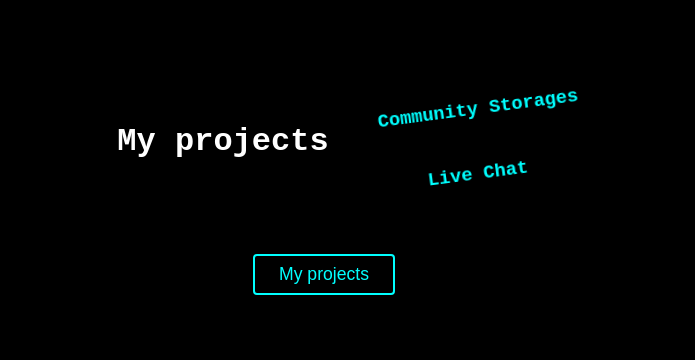
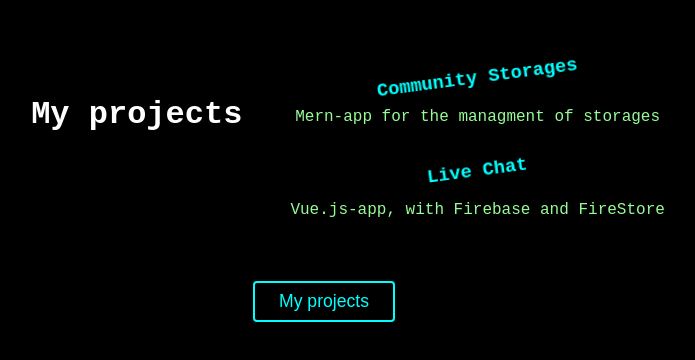
Before and after one commit to amabelleS/my-protfolio, a React (Create React App) app: page / in a window 1280 px wide. Shown: the part 1894-2254 px from the top of the page, without its empty margins (316-1011 px from the left). Built offline with nearby package versions, Linux system fonts and the light colour scheme; a web font is replaced by a local one.

Commit message:
home projects discription

```diff
--- a/src/pages/Home.css
+++ b/src/pages/Home.css
@@ -157,10 +157,13 @@
 
 .home_projects_main {
   margin: 2.4rem;
+  display: flex;
+  justify-content: space-between;
 }
 
-.home_projects_main {
-  display: flex;
+.home_projects_main_title {
+  /* margin-bottom: 64rem; */
+  /* justify-self: start; */
 }
 
 .home_projects_main_list {
@@ -173,10 +176,20 @@
   text-decoration: none;
 }
 
+.home_projects_main_list p {
+  color: palegreen;
+}
+
 .home_projects_main_list h3 {
   color: aqua;
   animation: wiggle 420ms 2s 11 ease-out none;
 }
+
+/* .home_projects_main_list:hover h3,
+.home_projects_main_list h3:active {
+  text-shadow: 1px 1px 1px gray;
+  transform: skewX(-20deg) scale(1.1);
+} */
 
 .second {
   height: 100vh;
--- a/src/pages/Home.js
+++ b/src/pages/Home.js
@@ -59,17 +59,19 @@ const Home = () => {
         {/* <div className="second">Hoo</div> */}
         <div className="home_project">
           <div className="home_projects_main">
-            <h1>My projects</h1>
+            <h1 className="home_projects_main_title">My projects</h1>
             <div className="home_projects_main_list">
               <article>
                 <a href="https://community-storages.web.app/">
                   <h3>Community Storages</h3>
                 </a>
+                <p>Mern-app for the managment of storages</p>
               </article>
               <article>
                 <a href="https://live-chat-24679.web.app/">
                   <h3>Live Chat</h3>
                 </a>
+                <p>Vue.js-app, with Firebase and FireStore</p>
               </article>
             </div>
           </div>
```
